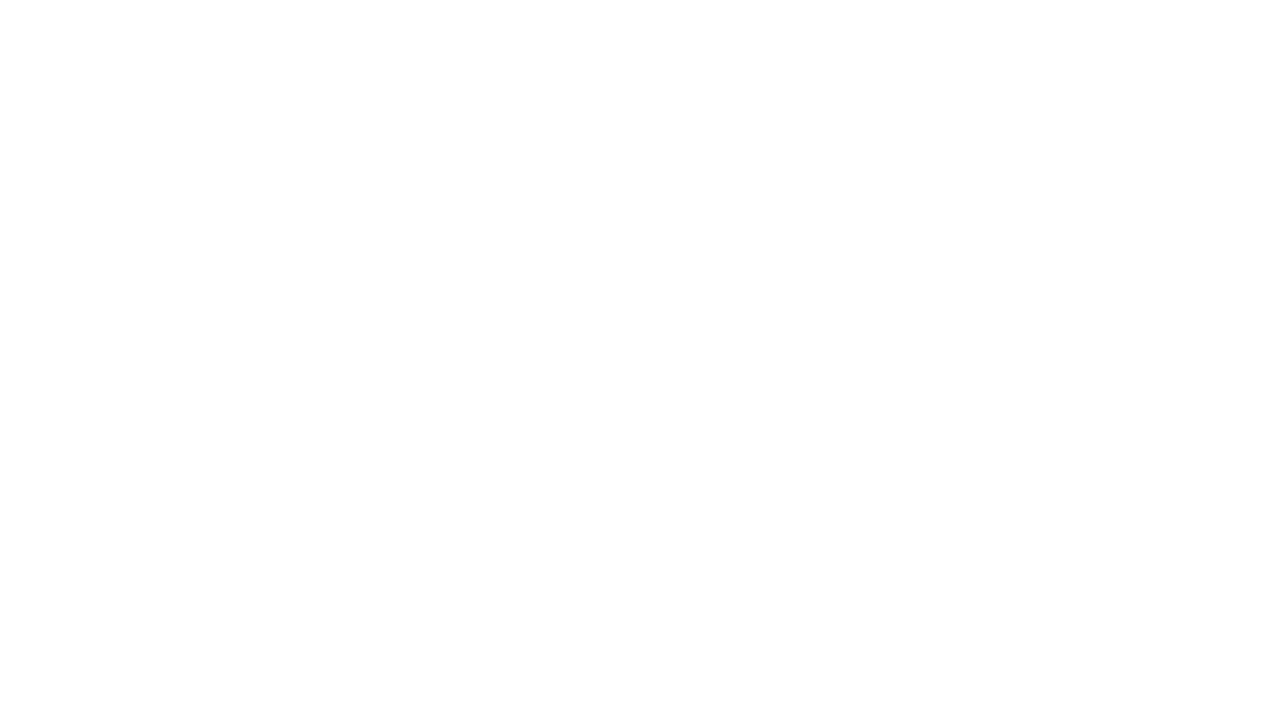
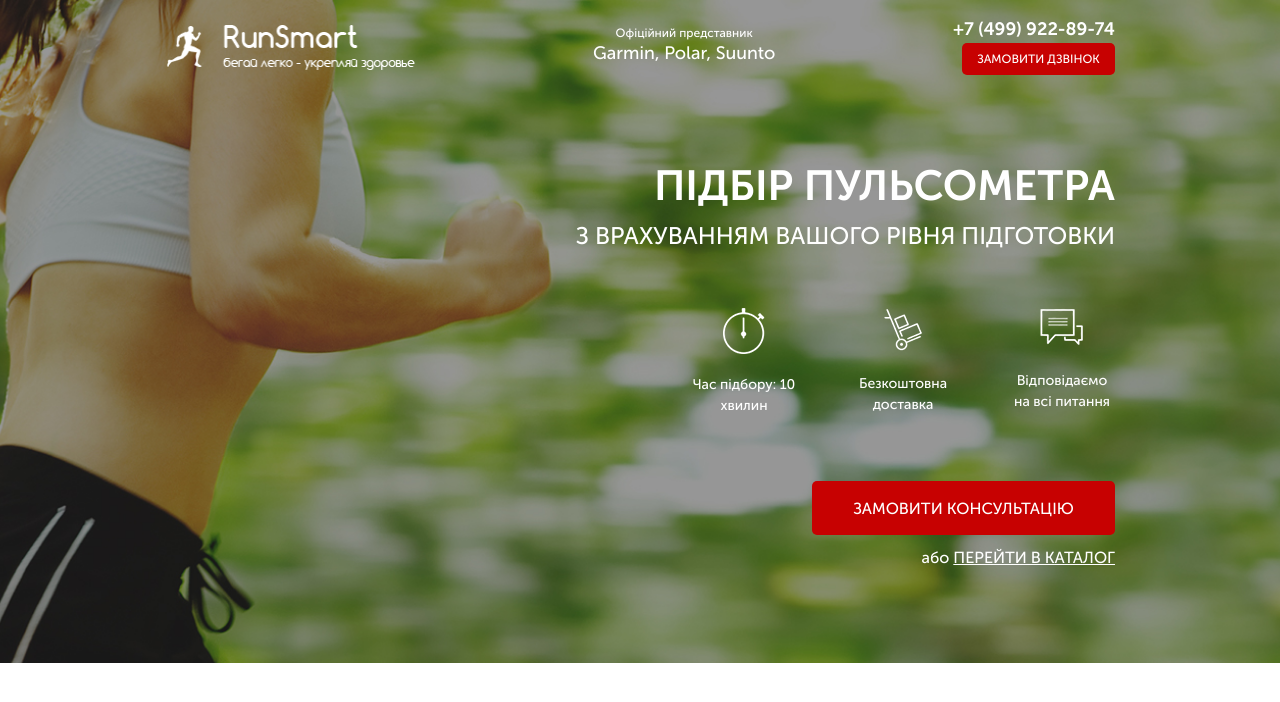
Before and after one commit to NatKalyna/Pulse-project, a website: page src/index.html in a window 1280 px wide. Drawn offline with nearby package versions, Linux system fonts and the light colour scheme; files that its build step writes are made by us from their sources.

Commit message:
promo block

```diff
--- /dev/null
+++ b/gulpfile.js
@@ -0,0 +1,33 @@
+const gulp        = require('gulp');
+const browserSync = require('browser-sync');
+const sass        = require('gulp-sass')(require('sass'));
+const cleanCSS = require('gulp-clean-css');
+const autoprefixer = require('gulp-autoprefixer');
+const rename = require("gulp-rename");
+
+gulp.task('server', function() {
+
+    browserSync({
+        server: {
+            baseDir: "src"
+        }
+    });
+
+    gulp.watch("src/*.html").on('change', browserSync.reload);
+});
+
+gulp.task('styles', function() {
+    return gulp.src("src/sass/**/*.+(scss|sass)")
+        .pipe(sass({outputStyle: 'compressed'}).on('error', sass.logError))
+        .pipe(rename({suffix: '.min', prefix: ''}))
+        .pipe(autoprefixer())
+        .pipe(cleanCSS({compatibility: 'ie8'}))
+        .pipe(gulp.dest("src/css"))
+        .pipe(browserSync.stream());
+});
+
+gulp.task('watch', function() {
+    gulp.watch("src/sass/**/*.+(scss|sass)", gulp.parallel('styles'));
+})
+
+gulp.task('default', gulp.parallel('watch', 'server', 'styles'));
--- a/src/index.html
+++ b/src/index.html
@@ -5,9 +5,51 @@
     <meta http-equiv="X-UA-Compatible" content="IE=edge" />
     <meta name="viewport" content="width=device-width, initial-scale=1.0" />
     <title>Pulse</title>
-    <link rel="stylesheet" href="src/css/bootstrap-reboot.min.css" />
-    <link rel="stylesheet" href="src/css/fonts.css" />
-    <link rel="stylesheet" href="src/css/style.min.css" />
+    <link rel="stylesheet" href="css/bootstrap-reboot.min.css" />
+    <link rel="stylesheet" href="css/fonts.css" />
+    <link rel="stylesheet" href="css/style.min.css" />
   </head>
-  <body></body>
+  <body>
+    <div class="promo">
+      <div class="container">
+        <header class="header">
+          <a href="#" class="header__logo"
+            ><img src="img/logo/running-man-2-64.png" alt="Running man"
+          /></a>
+          <div class="header__official">
+            Офіційний представник <span>Garmin, Polar, Suunto</span>
+          </div>
+          <div class="header__contacts">
+            <a href="#" class="header__phone">+7 (499) 922-89-74</a>
+            <button class="button">Замовити дзвінок</button>
+          </div>
+        </header>
+        <div class="promo__wrapper">
+          <h1 class="promo__header">Підбір пульсометра</h1>
+          <h2 class="promo__subheader">
+            з врахуванням Вашого рівня підготовки
+          </h2>
+          <div class="promo__icons">
+            <div class="promo__icon">
+              <img src="img/icon/timer_time_main_screen.png" alt="Timer" />
+              Час підбору: 10 хвилин
+            </div>
+            <div class="promo__icon">
+              <img src="img/icon/app hand cart_main_screen.png" alt="Cart" />
+              Безкоштовна доставка
+            </div>
+            <div class="promo__icon">
+              <img src="img/icon/messages_main_screen.png" alt="Message" />
+              Відповідаємо на всі питання
+            </div>
+          </div>
+          <button class="button button_main">Замовити консультацію</button>
+          <div class="promo__link">
+            або
+            <a href="#">Перейти в каталог</a>
+          </div>
+        </div>
+      </div>
+    </div>
+  </body>
 </html>
--- a/src/sass/base/_variables.scss
+++ b/src/sass/base/_variables.scss
@@ -1 +1,2 @@
 $main-color: #c70101;
+$second-color: #ffffff;
--- /dev/null
+++ b/src/sass/blocks/_buttons.scss
@@ -0,0 +1,19 @@
+.button {
+  width: 153px;
+  height: 32px;
+  border-radius: 5px;
+  background: $main-color;
+  border: none;
+  font-weight: 500;
+  font-size: 12px;
+  line-height: 19px;
+  text-transform: uppercase;
+  color: $second-color;
+  margin-top: 5px;
+  &_main {
+    width: 303px;
+    height: 54px;
+    font-size: 16px;
+    margin-top: 65px;
+  }
+}
--- /dev/null
+++ b/src/sass/blocks/_header.scss
@@ -0,0 +1,39 @@
+.header {
+  display: flex;
+  justify-content: space-between;
+  align-items: center;
+  &__logo {
+    width: 250px;
+    img {
+      width: 100%;
+    }
+  }
+  &__official {
+    font-weight: 500;
+    font-size: 12px;
+    line-height: 12px;
+    color: $second-color;
+    text-align: center;
+    span {
+      display: block;
+      font-size: 18px;
+      line-height: 29px;
+    }
+  }
+  &__phone {
+    display: block;
+    font-weight: 700;
+    font-size: 18px;
+    line-height: 18px;
+    color: $second-color;
+    text-decoration: none;
+    &:hover {
+      color: $second-color;
+    }
+  }
+  &__contacts {
+    display: flex;
+    flex-direction: column;
+    align-items: flex-end;
+  }
+}
--- /dev/null
+++ b/src/sass/blocks/_promo.scss
@@ -0,0 +1,58 @@
+.promo {
+  min-height: 650px;
+  padding: 20px 0 93px 0;
+  background: url(../../img/bg/bg_main_screen.png) center (center/cover)
+    no-repeat;
+  &__wrapper {
+    display: flex;
+    flex-direction: column;
+    align-items: flex-end;
+    margin-top: 90px;
+  }
+  &__header {
+    font-weight: 700;
+    font-size: 42px;
+    line-height: 42px;
+    text-transform: uppercase;
+    color: $second-color;
+    margin-bottom: 0;
+  }
+  &__subheader {
+    font-weight: 500;
+    font-size: 24px;
+    line-height: 24px;
+    text-transform: uppercase;
+    color: $second-color;
+    margin: 17px 0 0 0;
+  }
+  &__icons {
+    margin-top: 60px;
+    width: 424px;
+    display: flex;
+    justify-content: space-between;
+  }
+  &__icon {
+    width: 106px;
+    text-align: center;
+    color: $second-color;
+    font-size: 14px;
+    font-weight: 400;
+    img {
+      display: block;
+      margin: 0 auto;
+      margin-bottom: 20px;
+    }
+  }
+  &__link {
+    margin-top: 10px;
+    font-weight: 500;
+    font-size: 16px;
+    line-height: 25px;
+    color: $second-color;
+    a {
+      text-transform: uppercase;
+      text-decoration: underline;
+      color: $second-color;
+    }
+  }
+}
--- a/src/sass/style.scss
+++ b/src/sass/style.scss
@@ -3,3 +3,12 @@
 * {
   font-family: "Museo Sans", sans-serif;
 }
+
+.container {
+  max-width: 950px;
+  margin: 0 auto;
+}
+
+@import "blocks/promo";
+@import "blocks/header";
+@import "blocks/buttons";
```
Also changed, not shown: package.json (added, +35 -0 lines), src/css/style.css, src/css/style.min.css, src/js/script.js (added), 4 other files.
